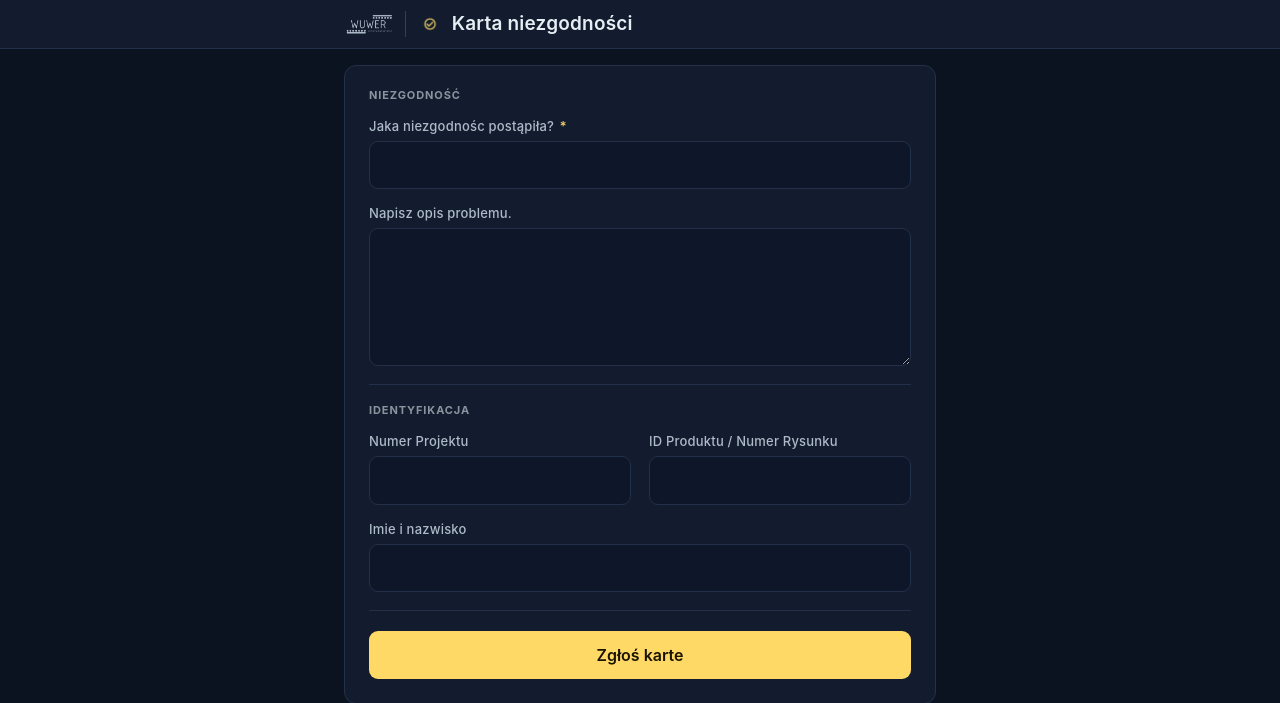
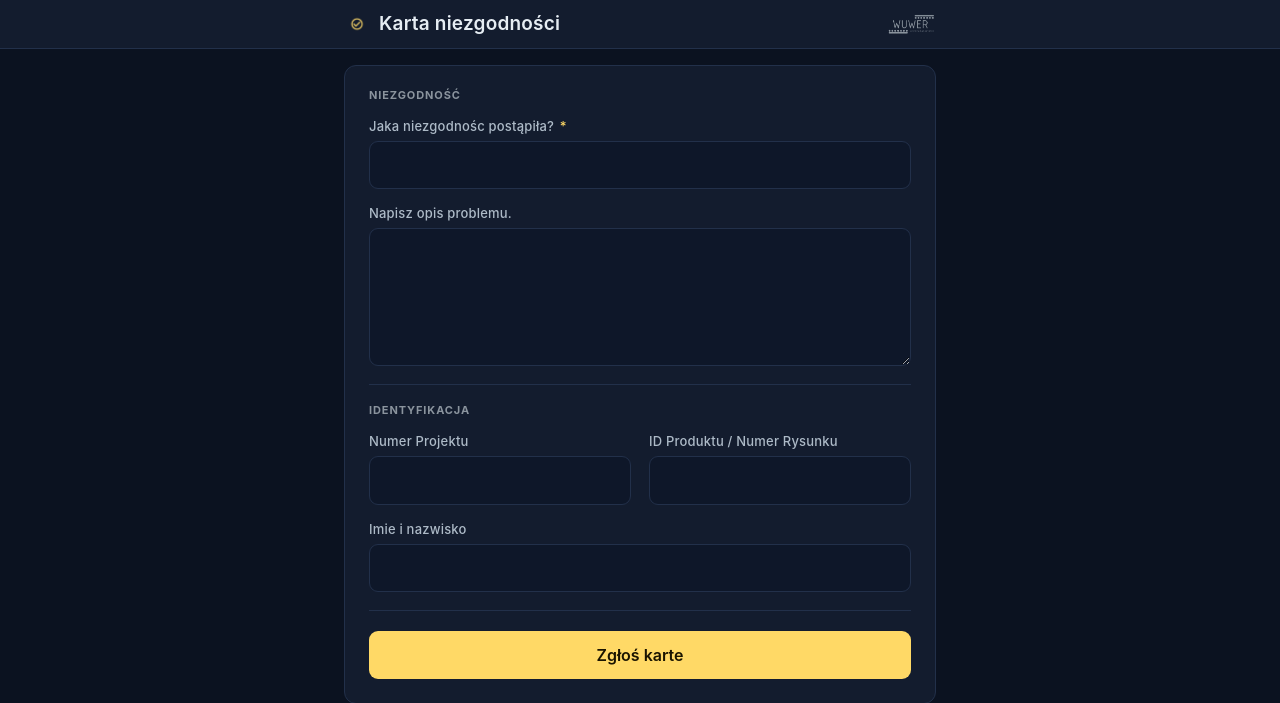
Before and after one commit to marsundco/BugReportApp, a FastAPI app: page / in a window 1280 px wide. Shown: the top 703 px of the page. Run offline with FastAPI, Linux system fonts and the light colour scheme.

Commit message:
Pasek naglowka: aplikacja do lewej, logo firmy do prawej
Wszystko stalo sciesnione przy lewej krawedzi, a druga polowa paska byla
pusta. Teraz pasek jest rozpiety: po lewej znak i nazwa aplikacji, po prawej
wordmark WUWER. Obie krawedzie pokrywaja sie z krawedziami karty formularza.

Nazwa aplikacji trafila na lewo, bo to glowna informacja na ekranie i to ona
powinna trzymac wspolna krawedz z trescia. Logo firmy jest podpisem - mowi
"czyja to aplikacja" - wiec jego miejsce jest na koncu, nie na poczatku.
Zostalo tez przygaszone do --text-muted, zeby nie przeciagalo wzroku z nazwy.

Usunieta kreska rozdzielajaca: przy logo na drugim koncu paska nie ma juz
czego rozdzielac.

Usuniete tez chowanie znaku ponizej 360 px - bylo obejsciem ciasnoty, ktora
zniknela. Przy 320 px zostaje ok. 82 px zapasu, wiec znak jest widoczny na
kazdym ekranie.

Co-Authored-By: Claude Opus 4.8 <noreply@anthropic.com>

```diff
--- a/web/app/static/style.css
+++ b/web/app/static/style.css
@@ -85,14 +85,6 @@ body {
   gap: 12px;
 }
 
-/* Logo + nazwa aplikacji w jednym wierszu (wzorzec z LDMB). */
-.brand {
-  display: flex;
-  align-items: center;
-  gap: 11px;
-  min-width: 0;
-}
-
 /* Logo tintowane techniką maski (jak w LDMB): kształt bierzemy z alfy PNG,
    a wypełniamy zmienną motywu. Wordmark jest MONOCHROMATYCZNY z definicji.
    Kolor szary, nie żółty: żółć zostaje zarezerwowana dla rzeczy, które coś
@@ -105,23 +97,23 @@ body {
      tytułem (wygląda jak przypadkowa dziura w nagłówku). */
   aspect-ratio: 2868 / 1386;
   flex: none;
-  background-color: var(--text-dim);
+  /* Przygaszone: logo jest teraz podpisem, nie tytułem — nie powinno
+     przeciągać wzroku z nazwy aplikacji po lewej. */
+  background-color: var(--text-muted);
   -webkit-mask: url(/static/logo-white.png) left center / contain no-repeat;
           mask: url(/static/logo-white.png) left center / contain no-repeat;
 }
 
-/* Znak + nazwa jako jedna całość. Kreska oddziela markę firmy od tożsamości
-   aplikacji — bez niej wszystko zlewa się w jeden ciąg. */
+/* Znak + nazwa jako jedna całość, przy lewej krawędzi. Kreska nie jest już
+   potrzebna: logo stoi po przeciwnej stronie paska, więc nic się nie zlewa. */
 .app-id {
   display: flex;
   align-items: center;
   gap: 9px;
   min-width: 0;
-  padding-left: 11px;
-  border-left: 1px solid var(--border-strong);
 }
 
-.brand h1 {
+.app-id h1 {
   margin: 0;
   font-size: clamp(15px, 4.3vw, 19px);
   font-weight: 600;
@@ -151,14 +143,6 @@ body {
   flex: none;
 }
 
-/* Na bardzo wąskich ekranach (< 360 px) nazwa aplikacji zmieściłaby się co do
-   piksela — jedna inna szerokość glifu i tytuł zostaje przycięty. Znak jest
-   dekoracyjny (alt=""), więc ustępuje pierwszy: nazwa niesie tę samą
-   informację i musi pozostać czytelna w całości. */
-@media (max-width: 359px) {
-  .app-mark { display: none; }
-  .app-id { gap: 0; }
-}
 
 .card {
   background: var(--bg-elev);
--- a/web/app/templates/form.html
+++ b/web/app/templates/form.html
@@ -21,19 +21,17 @@
        formularzem to piksel mniej na treść. -->
   <header class="appbar">
     <div class="appbar-inner">
-      <!-- Po lewej marka firmy, po kresce tożsamość TEJ aplikacji: znak i nazwa
-           obok siebie. Ptaszek jest symbolem karty niezgodności, więc stoi
-           przy nazwie, a nie osobno na drugim końcu paska — samotny znak nie
-           odnosi się do niczego w pobliżu.
-           alt="" bo nazwa obok niesie tę samą treść (czytnik ekranu ma
-           przeczytać ją raz). -->
-      <div class="brand">
-        <span class="logo" role="img" aria-label="WUWER — conveying &amp; automation"></span>
-        <span class="app-id">
-          <img class="app-mark" src="/static/icon-mark.png" alt="" width="26" height="26">
-          <h1>Karta niezgodności</h1>
-        </span>
+      <!-- Po lewej tożsamość TEJ aplikacji (znak + nazwa) — bo to jest główna
+           informacja na ekranie i trzyma wspólną krawędź z formularzem.
+           Marka firmy idzie na prawy koniec paska: mówi „czyja to aplikacja",
+           czyli jest podpisem, a nie tytułem.
+           alt="" przy znaku, bo nazwa obok niesie tę samą treść (czytnik
+           ekranu ma przeczytać ją raz). -->
+      <div class="app-id">
+        <img class="app-mark" src="/static/icon-mark.png" alt="" width="26" height="26">
+        <h1>Karta niezgodności</h1>
       </div>
+      <span class="logo" role="img" aria-label="WUWER — conveying &amp; automation"></span>
     </div>
   </header>
 
```
